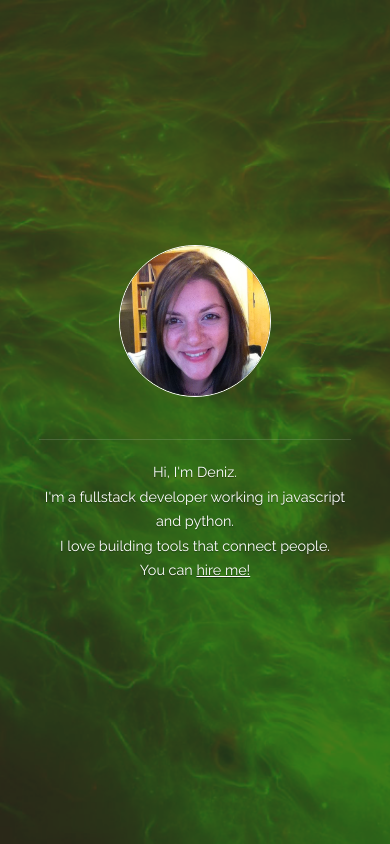
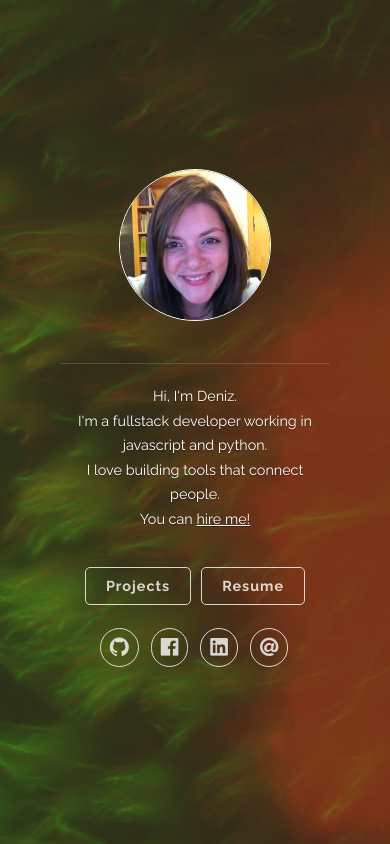
Before and after one commit to ebb-tide/ebb-tide.github.io, a Node server app: page / in a window 390 px wide. Run offline with Node 20, Linux system fonts and the light colour scheme.

Commit message:
fix responsive styling

```diff
--- a/public/css/uno.css
+++ b/public/css/uno.css
@@ -1353,95 +1353,6 @@ body {
 			.navigation--social {
 				margin-top: 5px;
 				margin-left: 0; } }
-		@media all and (max-width: 960px) {
-			.btn-mobile-menu {
-				display: block; }
-
-			.panel-main {
-				display: table;
-				position: relative; }
-
-			.panel-cover--collapsed {
-				width: 100%;
-				max-width: none; }
-
-			.panel-main__inner {
-				display: table-cell;
-				padding: 60px 10%; }
-
-			.panel-cover__description {
-				display: block;
-				max-width: 600px;
-				margin: 0 auto; }
-
-			.panel-cover__divider--secondary {
-				display: none; }
-
-			.panel-cover {
-				width: 100%;
-				height: 100%;
-				background-position: center center; }
-				.panel-cover.panel-cover--collapsed {
-					display: block;
-					position: relative;
-					height: auto;
-					padding: 0;
-					background-position: center center; }
-					.panel-cover.panel-cover--collapsed .panel-main__inner {
-						display: block;
-						padding: 70px 0 30px 0; }
-					.panel-cover.panel-cover--collapsed .panel-cover__logo {
-						width: 60px;
-						border-width: 2px; }
-					.panel-cover.panel-cover--collapsed .panel-cover__description {
-						display: none; }
-					.panel-cover.panel-cover--collapsed .panel-cover__divider {
-						display: none;
-						margin: 1em auto; }
-
-			.navigation-wrapper {
-				display: none;
-				position: fixed;
-				top: 42px;
-				right: 0;
-				left: 0;
-				width: 50%;
-				padding: 20px 0;
-				background: rgba(51, 51, 51, 0.98);
-				border-bottom: 1px solid rgba(255, 255, 255, 0.15); }
-				.navigation-wrapper.visible {
-					display: block; }
-
-			.cover-navigation {
-				display: block;
-				position: relative;
-				float: left;
-				clear: left;
-				width: 50%; }
-				.cover-navigation .navigation {
-					display: block;
-					width: 50%; }
-					.cover-navigation .navigation li {
-						width: 80%;
-						margin-bottom: .4em; }
-				.cover-navigation.navigation--social {
-					padding-top: 5px; }
-					.cover-navigation.navigation--social .navigation li {
-						display: inline-block;
-						width: 25.8%; }
-
-			.content-wrapper {
-				width: 80%;
-				max-width: none;
-				margin: 0 auto; }
-
-			.content-wrapper__inner {
-				margin-right: 0;
-				margin-left: 0; }
-
-			.navigation__item {
-				width: 100%;
-				margin: 0 0 .4em 0; } }
 		@media all and (max-width: 340px) {
 			.panel-main__inner {
 				padding: 0 5%; }
```
